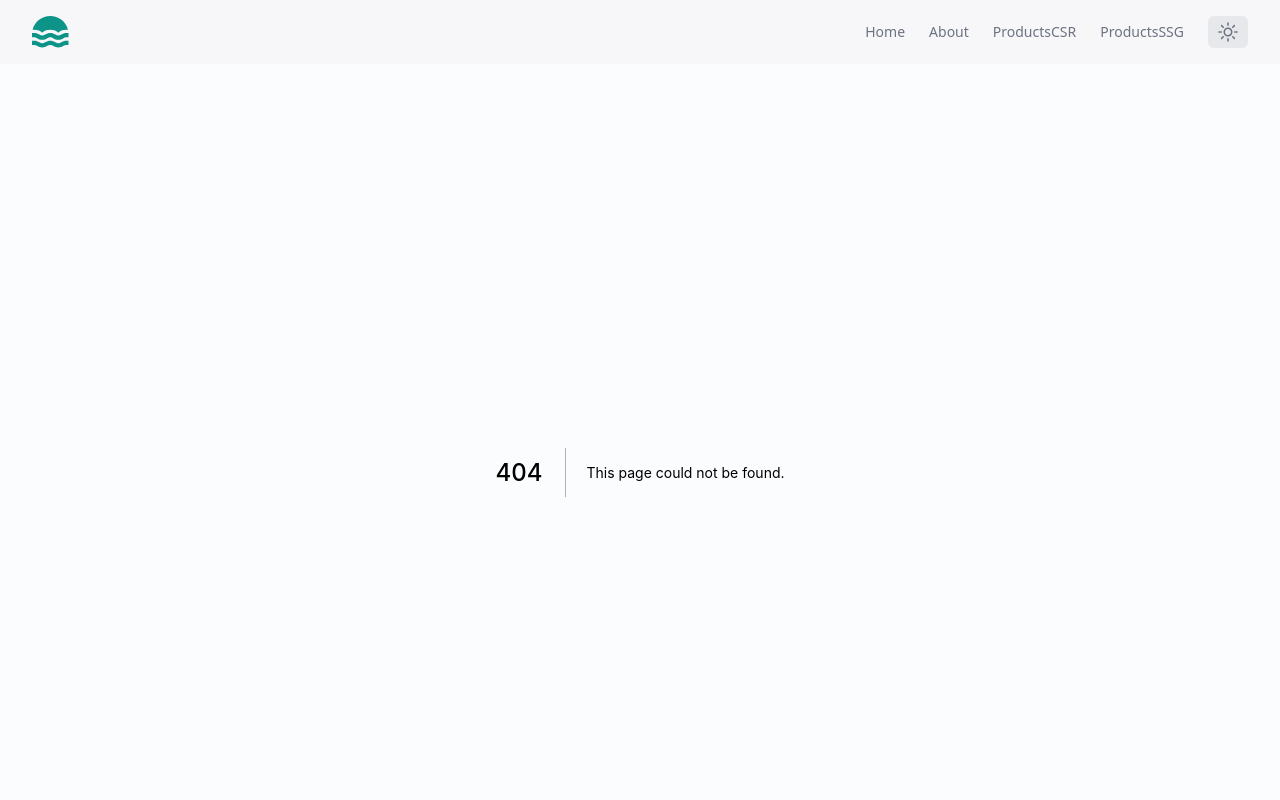
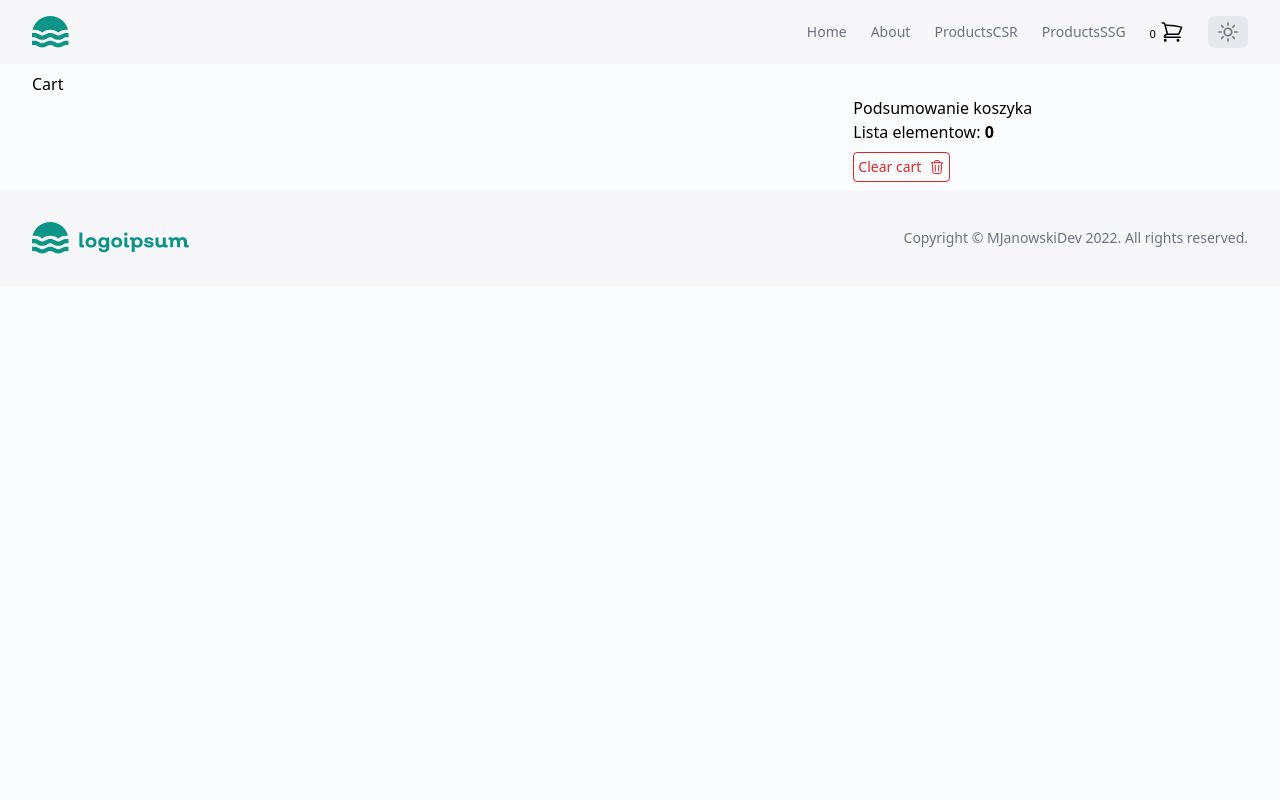
Before and after one commit to MJanowskiDev/nowoczesny-frontend, a Next.js app: page /cart in a window 1280 px wide. Before the commit this address had no page. Shown: the top 800 px of the page. Built offline with nearby package versions, Linux system fonts and the light colour scheme.

Commit message:
Added cart context, components

```diff
--- /dev/null
+++ b/components/Cart/CartContext.tsx
@@ -0,0 +1,129 @@
+import {
+  createContext,
+  ReactNode,
+  useContext,
+  useState,
+  useEffect,
+} from "react";
+
+interface CartItem {
+  readonly id: string;
+  readonly price: number;
+  readonly title: string;
+  readonly count?: number;
+}
+
+interface CartState {
+  readonly items: readonly CartItem[];
+  readonly addItem: (item: CartItem) => void;
+  readonly removeItem: (id: CartItem["id"]) => void;
+  readonly removeAllItems: () => void;
+}
+export const CartStateContext = createContext<CartState | null>(null);
+
+export const CartStateContextProvider = ({
+  children,
+}: {
+  children: ReactNode;
+}) => {
+  const [cartItems, setCartItems] = useState<CartItem[]>([]);
+  const [loaded, setLoaded] = useState(false);
+  useEffect(() => {
+    const items = getCartItemsLocalStorage();
+    console.log("items once", items);
+    setCartItems(items);
+    setLoaded(true);
+  }, []);
+
+  useEffect(() => {
+    if (loaded) {
+      setCartItemsLocalStorage(cartItems);
+    }
+  }, [cartItems, loaded]);
+
+  const addItem = (item: CartItem) => {
+    setCartItems((prevState) => {
+      const existingItem = prevState.find(
+        (prevItem) => prevItem.id === item.id
+      );
+
+      if (!existingItem) {
+        return [...prevState, item];
+      }
+
+      return prevState.map((existingItem) => {
+        if (existingItem.id === item.id) {
+          return {
+            ...existingItem,
+            count: existingItem.count ? existingItem.count + 1 : 1,
+          };
+        } else {
+          return existingItem;
+        }
+      });
+    });
+  };
+
+  const removeAllItems = () => {
+    setCartItems([]);
+  };
+
+  const removeItem = (id: CartItem["id"]) => {
+    setCartItems((prevState) => {
+      const existingItem = prevState.find(
+        (existingItem) => existingItem.id === id
+      );
+
+      if (existingItem?.count === 1) {
+        return prevState.filter((el) => el.id !== id);
+      }
+
+      return prevState.map((existingItem) => {
+        if (existingItem.id === id) {
+          return {
+            ...existingItem,
+            count: existingItem.count ? existingItem.count - 1 : 0,
+          };
+        } else {
+          return existingItem;
+        }
+      });
+    });
+  };
+
+  return (
+    <CartStateContext.Provider
+      value={{ items: cartItems, addItem, removeItem, removeAllItems }}
+    >
+      {children}
+    </CartStateContext.Provider>
+  );
+};
+
+export const useCartState = () => {
+  const cartState = useContext(CartStateContext);
+  if (!cartState) {
+    throw new Error("You forgot CartStateContextProvider");
+  }
+  return cartState;
+};
+
+const getCartItemsLocalStorage = () => {
+  const localStorageItems = localStorage.getItem("SHOPPING_CART_MJanowskiDev");
+  console.log("here", localStorageItems);
+  if (!localStorageItems) {
+    return [];
+  }
+  try {
+    const items = JSON.parse(localStorageItems);
+    return items;
+  } catch (error) {
+    console.error(error);
+    return [];
+  }
+};
+
+const setCartItemsLocalStorage = (items: CartItem[]) => {
+  console.log("Set", items);
+  localStorage.setItem("SHOPPING_CART", JSON.stringify(items));
+};
--- /dev/null
+++ b/components/Cart/CartIcon.tsx
@@ -0,0 +1,31 @@
+import Link from "next/link";
+import { useCartState } from "./CartContext";
+
+const icon = (
+  <svg
+    xmlns="http://www.w3.org/2000/svg"
+    fill="none"
+    viewBox="0 0 24 24"
+    strokeWidth={1.5}
+    stroke="currentColor"
+    className="w-6 h-6"
+  >
+    <path
+      strokeLinecap="round"
+      strokeLinejoin="round"
+      d="M2.25 3h1.386c.51 0 .955.343 1.087.835l.383 1.437M7.5 14.25a3 3 0 00-3 3h15.75m-12.75-3h11.218c1.121-2.3 2.1-4.684 2.924-7.138a60.114 60.114 0 00-16.536-1.84M7.5 14.25L5.106 5.272M6 20.25a.75.75 0 11-1.5 0 .75.75 0 011.5 0zm12.75 0a.75.75 0 11-1.5 0 .75.75 0 011.5 0z"
+    />
+  </svg>
+);
+export const CartIcon = () => {
+  const cartState = useCartState();
+
+  return (
+    <Link href="/cart">
+      <a className="inline-flex">
+        <small className="mr-1 pt-1">{cartState.items.length}</small>
+        {icon}
+      </a>
+    </Link>
+  );
+};
--- a/components/Header.tsx
+++ /dev/null
@@ -1,16 +0,0 @@
-import { ActiveLink } from "./ActiveLink";
-
-export const Header = () => {
-  return (
-    <header className="mx-auto w-full max-w-2xl ">
-      <nav className="bg-gray-800 px-4 py-2 text-white flex gap-4 ">
-        <ActiveLink href={"/"}>
-          <a>Home</a>
-        </ActiveLink>
-        <ActiveLink href={"/about"}>
-          <a>About</a>
-        </ActiveLink>
-      </nav>
-    </header>
-  );
-};
--- a/components/ProductCard.tsx
+++ b/components/ProductCard.tsx
@@ -1,14 +1,18 @@
 import Image from "next/image";
 import Link from "next/link";
 import { ProductsAPIResponse } from "../utils";
-
+import { useCartState } from "./Cart/CartContext";
 interface ProductCardProps {
   data: Pick<ProductsAPIResponse, "title" | "description" | "image" | "id">;
   link: string;
 }
 export const ProductCard = ({ data, link }: ProductCardProps) => {
+  const { addItem } = useCartState();
+  const onAddToCartClickHandle = () => {
+    addItem({ id: data.id.toString(), price: 5, title: data.title });
+  };
   return (
-    <div className=" overflow-hidden rounded-lg border border-gray-100 shadow-sm w-[300px] h-[400px] m-4">
+    <div className=" overflow-hidden rounded-lg border border-gray-100 shadow-sm w-[300px] h-[500px] m-4">
       <div className="bg-white h-1/2 ">
         <div className="pt-3">
           <Image
@@ -30,6 +34,12 @@ export const ProductCard = ({ data, link }: ProductCardProps) => {
         </div>
 
         <div className="inline-block border-b dark:border-teal-300 border-teal-600 pb-1 font-medium text-teal-600 dark:text-teal-300">
+          <button
+            onClick={onAddToCartClickHandle}
+            className="mt-4 mb-4 w-full inline-block rounded border border-teal-600 px-12 py-3 text-sm font-medium text-teal-600 hover:bg-teal-600 hover:text-white focus:outline-none focus:ring active:bg-teal-500"
+          >
+            Add to Cart
+          </button>
           <Link href={`${link}/${data.id}`}>Find out more</Link>
           <span aria-hidden="true">&rarr;</span>
         </div>
--- a/components/StyledHeader.tsx
+++ b/components/StyledHeader.tsx
@@ -1,6 +1,7 @@
 import { ActiveLink } from "./ActiveLink";
 import Link from "next/link";
 import { ThemeToggler } from "./ThemeToggler";
+import { CartIcon } from "./Cart/CartIcon";
 export const StyledHeader = () => {
   return (
     <header
@@ -66,6 +67,9 @@ export const StyledHeader = () => {
                   </ActiveLink>
                 </li>
                 <li>
+                  <CartIcon />
+                </li>
+                <li>
                   <ThemeToggler />
                 </li>
               </ul>
--- a/pages/_app.tsx
+++ b/pages/_app.tsx
@@ -6,15 +6,19 @@ import { QueryClient, QueryClientProvider } from "react-query";
 import { DefaultSeo } from "next-seo";
 import DefaultSeoConfig from "../next-seo.config";
 
+import { CartStateContextProvider } from "../components/Cart/CartContext";
+
 const client = new QueryClient();
 
 function MyApp({ Component, pageProps }: AppProps) {
   return (
     <QueryClientProvider client={client}>
-      <DefaultSeo {...DefaultSeoConfig} />
-      <Layout>
-        <Component {...pageProps} />
-      </Layout>
+      <CartStateContextProvider>
+        <DefaultSeo {...DefaultSeoConfig} />
+        <Layout>
+          <Component {...pageProps} />
+        </Layout>
+      </CartStateContextProvider>
     </QueryClientProvider>
   );
 }
--- /dev/null
+++ b/pages/cart.tsx
@@ -0,0 +1,79 @@
+import { useCartState } from "../components/Cart/CartContext";
+
+const removeIcon = (
+  <svg
+    xmlns="http://www.w3.org/2000/svg"
+    fill="none"
+    viewBox="0 0 24 24"
+    strokeWidth={1.5}
+    stroke="currentColor"
+    className="w-4 h-4"
+  >
+    <path
+      strokeLinecap="round"
+      strokeLinejoin="round"
+      d="M14.74 9l-.346 9m-4.788 0L9.26 9m9.968-3.21c.342.052.682.107 1.022.166m-1.022-.165L18.16 19.673a2.25 2.25 0 01-2.244 2.077H8.084a2.25 2.25 0 01-2.244-2.077L4.772 5.79m14.456 0a48.108 48.108 0 00-3.478-.397m-12 .562c.34-.059.68-.114 1.022-.165m0 0a48.11 48.11 0 013.478-.397m7.5 0v-.916c0-1.18-.91-2.164-2.09-2.201a51.964 51.964 0 00-3.32 0c-1.18.037-2.09 1.022-2.09 2.201v.916m7.5 0a48.667 48.667 0 00-7.5 0"
+    />
+  </svg>
+);
+
+const CartPage = () => {
+  return (
+    <div>
+      <h1>Cart</h1>
+      <div className="grid grid-cols-3 gap-4">
+        <CartContent />
+        <CartSummary />
+      </div>
+    </div>
+  );
+};
+
+const CartContent = () => {
+  const cartState = useCartState();
+
+  return (
+    <div className="col-span-2">
+      <ul className="divide-y divide-gray-200 py-2">
+        {cartState.items.map((cartItem) => (
+          <li
+            key={cartItem.id}
+            className="py-4 flex justify-between items-center"
+          >
+            <div>
+              {cartItem.title} ({cartItem.count})
+            </div>
+            <div className="flex gap-2 items-center">
+              <div>{cartItem.price}$</div>
+              <button
+                onClick={() => cartState.removeItem(cartItem.id)}
+                className="rounded border border-red-600 px-1 py-1 text-sm font-medium text-red-600 hover:bg-red-600 hover:text-white focus:outline-none focus:ring active:bg-red-500"
+              >
+                {removeIcon}
+              </button>
+            </div>
+          </li>
+        ))}
+      </ul>
+    </div>
+  );
+};
+
+const CartSummary = () => {
+  const { items, removeAllItems } = useCartState();
+  return (
+    <div>
+      <h2>Podsumowanie koszyka</h2>
+      <p>
+        Lista elementow: <span className="font-bold">{items.length}</span>
+      </p>
+      <button
+        onClick={removeAllItems}
+        className="flex justify-between items-center rounded border border-red-600 px-1 py-1 my-2 text-sm font-medium text-red-600 hover:bg-red-600 hover:text-white focus:outline-none focus:ring active:bg-red-500 "
+      >
+        Clear cart <span className="pl-2">{removeIcon}</span>
+      </button>
+    </div>
+  );
+};
+export default CartPage;
```
